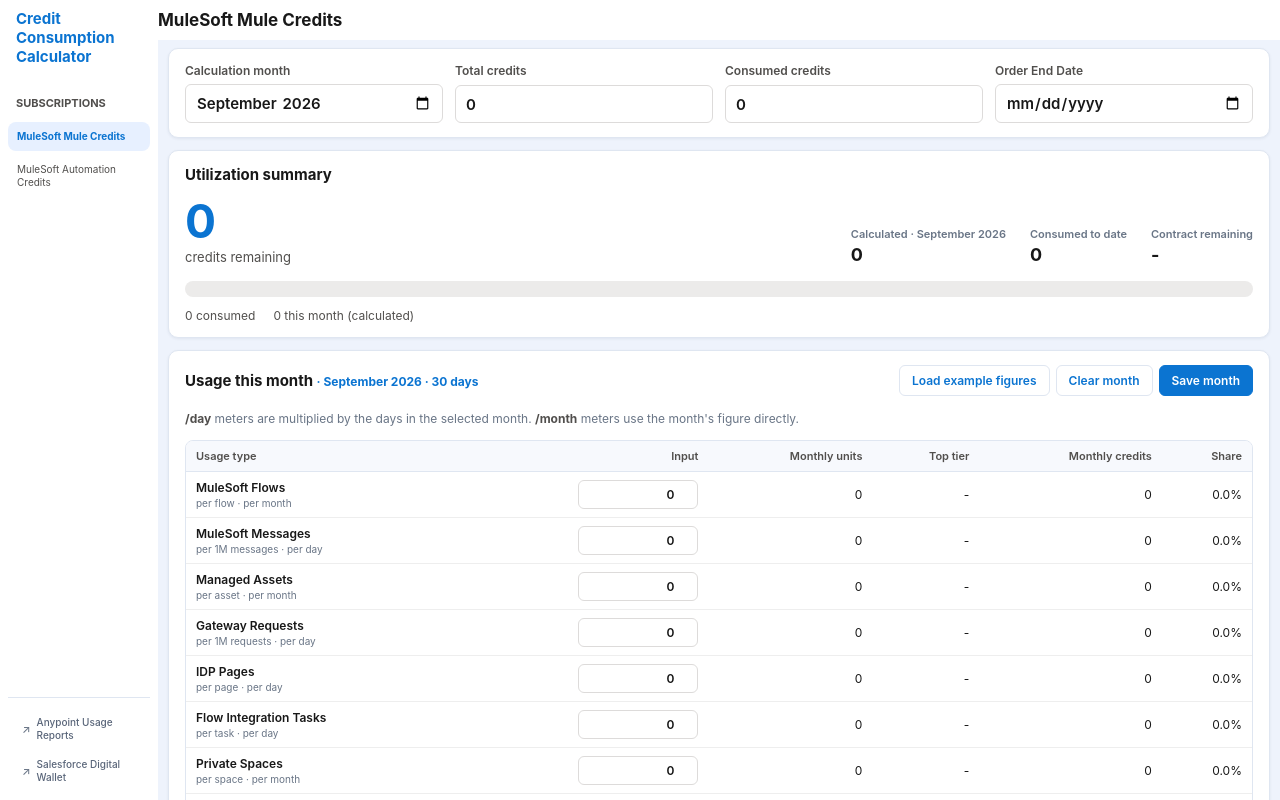
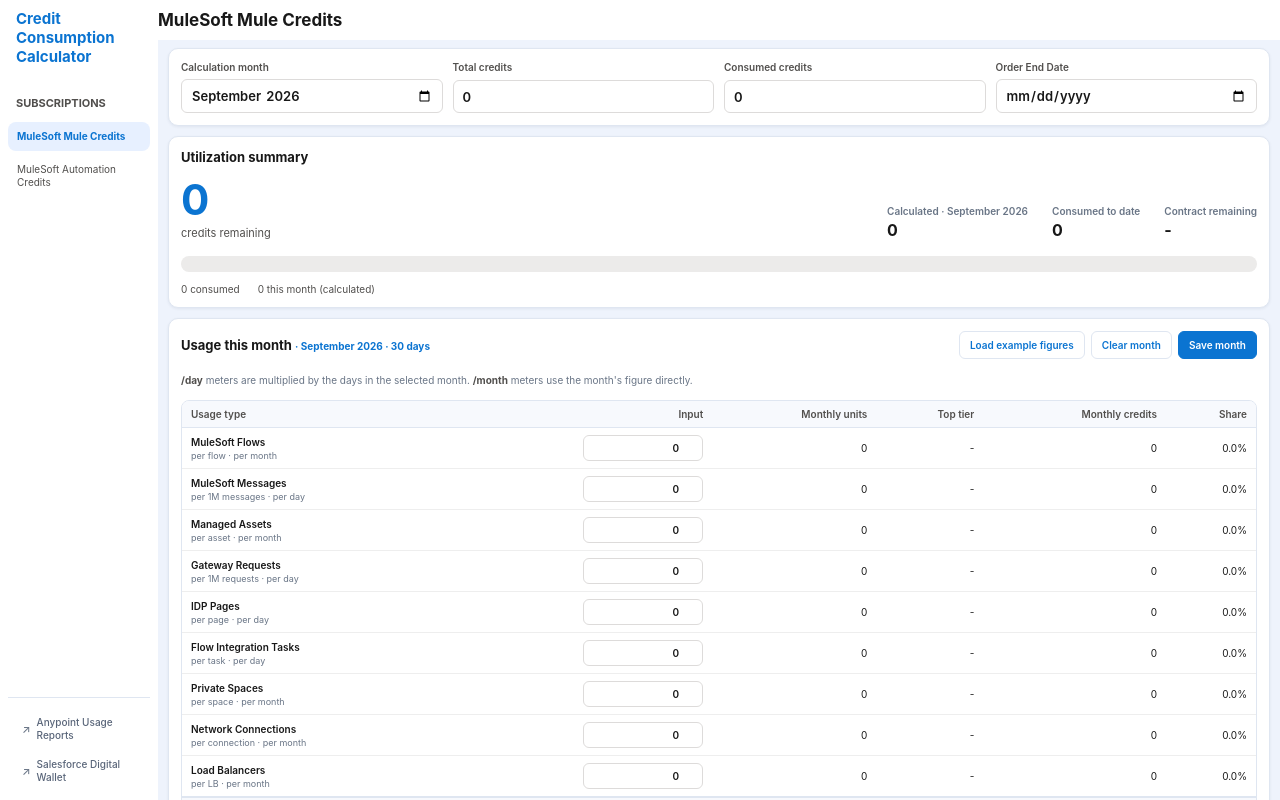
Before and after one commit to decoder-17/Credit-Consumption-Calculator, a React (Vite) app: page / in a window 1280 px wide. Built offline with nearby package versions, Linux system fonts and the light colour scheme.

Commit message:
style: match reference density

```diff
--- a/src/ui/styles.css
+++ b/src/ui/styles.css
@@ -164,24 +164,24 @@
   border: 1px solid var(--line);
   border-radius: var(--radius-card);
   box-shadow: 0 1px 3px #182b4a12;
-  padding: 14px 16px;
+  padding: 12px;
 }
 .card + .card {
-  margin-top: 12px;
+  margin-top: 10px;
 }
 .controls-card {
-  margin-bottom: 12px;
+  margin-bottom: 10px;
 }
 .controls {
   display: grid;
   grid-template-columns: repeat(4, 1fr);
-  gap: 12px;
+  gap: 10px;
 }
 .control {
   display: grid;
   gap: 6px;
   color: #514f4d;
-  font-size: 12px;
+  font-size: 10px;
   font-weight: 600;
 }
 .control input {
@@ -191,9 +191,9 @@
   border-radius: var(--radius-control);
   color: #181818;
   font: inherit;
-  font-size: 15px;
+  font-size: 13px;
   font-weight: 600;
-  padding: 8px 10px;
+  padding: 7px 9px;
 }
 .control input:focus,
 .table-input:focus {
@@ -207,11 +207,11 @@
 .model-card {
   display: flex;
   align-items: center;
-  gap: 16px;
+  gap: 12px;
 }
 .model-label {
   color: #514f4d;
-  font-size: 12px;
+  font-size: 10px;
   font-weight: 600;
 }
 .model-switcher {
@@ -227,10 +227,10 @@
   color: #514f4d;
   cursor: pointer;
   font: inherit;
-  font-size: 12px;
+  font-size: 10px;
   font-weight: 600;
   min-width: 72px;
-  padding: 8px 14px;
+  padding: 7px 12px;
 }
 .model-switcher button:last-child {
   border-right: 0;
@@ -263,13 +263,13 @@
   margin-bottom: 14px;
 }
 .card-heading h2 {
-  font-size: 15px;
+  font-size: 13px;
   margin: 0;
   font-weight: 700;
 }
 .card-heading em {
   color: var(--blue);
-  font-size: 12px;
+  font-size: 10px;
   font-style: normal;
 }
 .summary-row {
@@ -280,7 +280,7 @@
 }
 .summary-row > div:first-child strong {
   display: block;
-  font-size: 46px;
+  font-size: 42px;
   line-height: 1;
   font-weight: 700;
   color: var(--blue);
@@ -294,7 +294,7 @@
 .summary-row > div:first-child span {
   display: block;
   color: #514f4d;
-  font-size: 13px;
+  font-size: 11px;
   margin-top: 5px;
 }
 .summary-row dl {
@@ -305,11 +305,11 @@
 }
 .summary-row dt {
   color: var(--muted);
-  font-size: 11px;
+  font-size: 10px;
   font-weight: 600;
 }
 .summary-row dd {
-  font-size: 18px;
+  font-size: 16px;
   font-weight: 700;
   margin: 3px 0 0;
 }
@@ -344,7 +344,7 @@
   gap: 18px;
   flex-wrap: wrap;
   color: #514f4d;
-  font-size: 12px;
+  font-size: 10px;
   margin-top: 11px;
 }
 .swatch {
@@ -363,7 +363,7 @@
 }
 .basis-note {
   color: var(--muted);
-  font-size: 12px;
+  font-size: 10px;
   line-height: 1.5;
   margin: 0 0 12px;
 }
@@ -380,9 +380,9 @@
   border-radius: var(--radius-control);
   cursor: pointer;
   font: inherit;
-  font-size: 12px;
+  font-size: 10px;
   font-weight: 600;
-  padding: 7px 12px;
+  padding: 7px 10px;
 }
 .button.primary {
   background: var(--blue);
@@ -409,7 +409,7 @@
 }
 table {
   border-collapse: collapse;
-  font-size: 12px;
+  font-size: 10px;
   min-width: 760px;
   width: 100%;
 }
@@ -417,9 +417,9 @@
   background: var(--soft);
   border-bottom: 1px solid var(--line);
   color: #514f4d;
-  font-size: 11px;
+  font-size: 10px;
   font-weight: 600;
-  padding: 8px 10px;
+  padding: 7px 9px;
   text-align: right;
   white-space: nowrap;
 }
@@ -429,7 +429,7 @@
 }
 td {
   border-bottom: 1px solid #eee;
-  padding: 8px 10px;
+  padding: 7px 9px;
   text-align: right;
   vertical-align: middle;
 }
@@ -446,7 +446,7 @@
 td small {
   color: var(--muted);
   display: block;
-  font-size: 10px;
+  font-size: 9px;
   margin-top: 2px;
 }
 .table-input {
```
